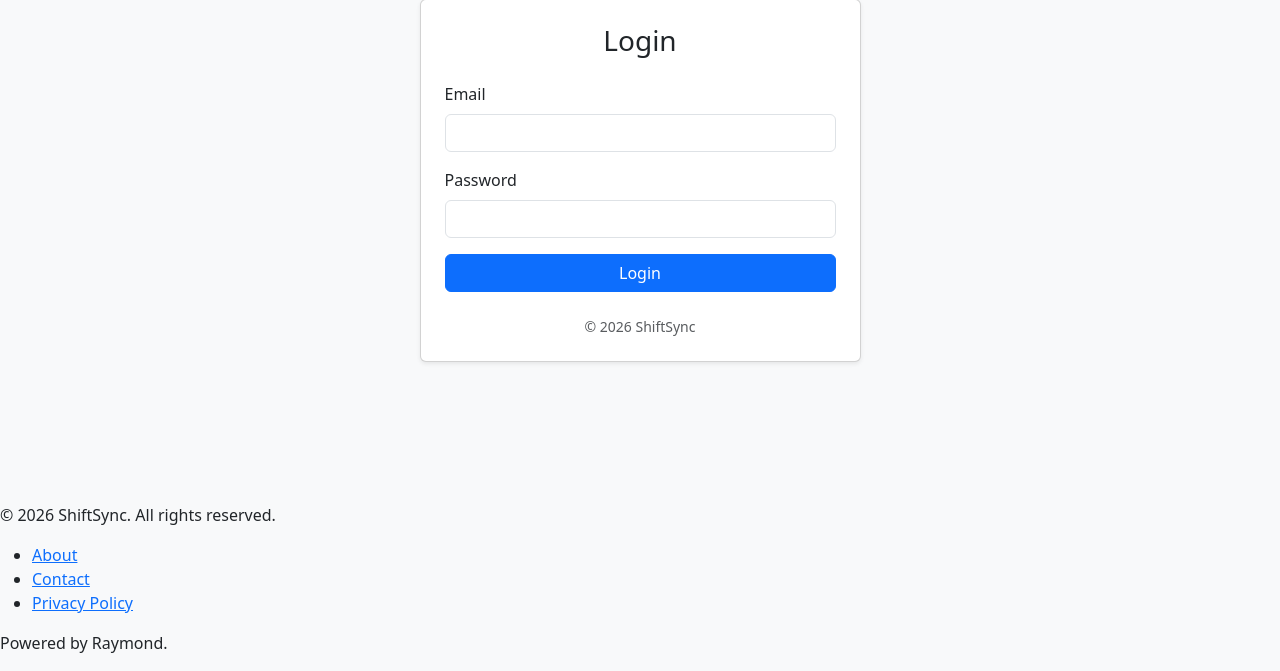
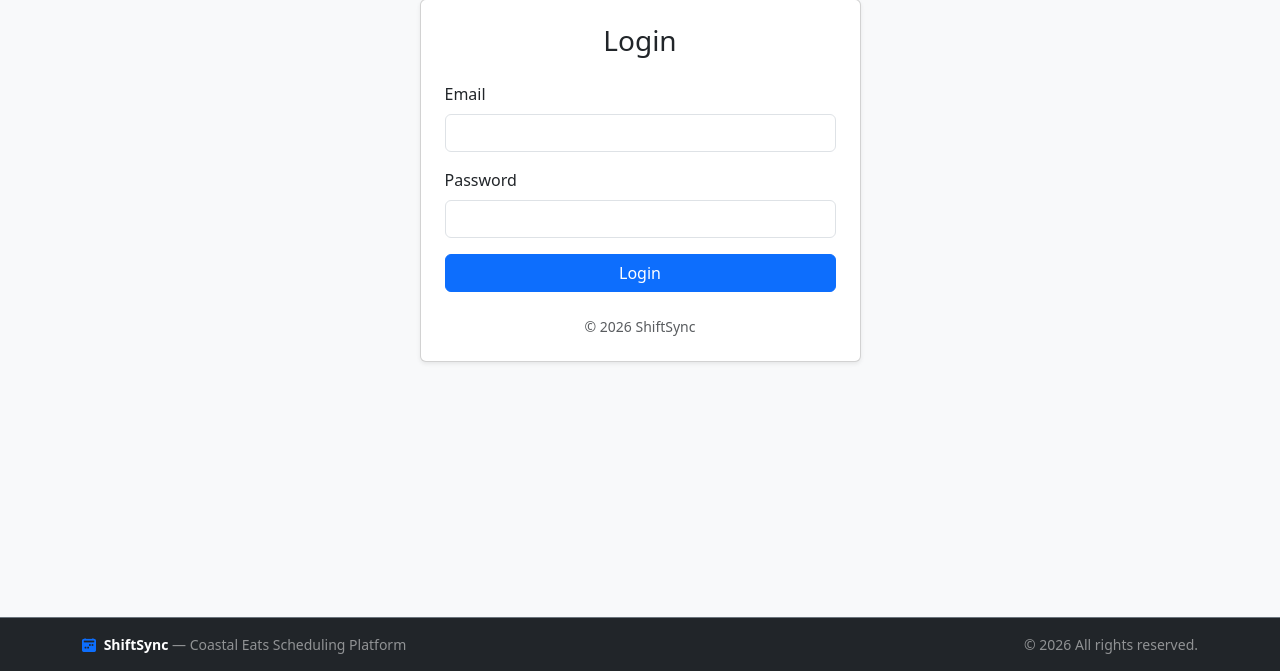
Before and after one commit to kipkemeiray/shiftsync, a Django app: template templates/auth/login.html in a window 1280 px wide. Shown: the part 129-800 px from the top of the page. Run offline with Django 5.2, Linux system fonts and the light colour scheme; the template is opened without the code that fills it, so the values that code supplies are empty; some libraries are stand-ins or nearby versions.

Commit message:
feat(templates): add footer.html — sticky site footer rendered by base.html

```diff
--- a/templates/includes/footer.html
+++ b/templates/includes/footer.html
@@ -1,17 +1,9 @@
-<footer class="footer">
-  <div class="footer-left">
-    <p>&copy; {{ year }} ShiftSync. All rights reserved.</p>
-  </div>
-
-  <div class="footer-center">
-    <ul>
-      <li><a href="">About</a></li>
-      <li><a href="">Contact</a></li>
-      <li><a href="">Privacy Policy</a></li>
-    </ul>
-  </div>
-
-  <div class="footer-right">
-    <p>Powered by Raymond.</p>
+<footer class="footer mt-auto py-3 bg-dark text-white-50 border-top border-secondary">
+  <div class="container-xl d-flex justify-content-between align-items-center flex-wrap gap-2">
+    <span class="small">
+      <i class="bi bi-calendar2-week-fill me-1 text-primary"></i>
+      <strong class="text-white">ShiftSync</strong> &mdash; Coastal Eats Scheduling Platform
+    </span>
+    <span class="small">&copy; {% now "Y" %} All rights reserved.</span>
   </div>
 </footer>
```
